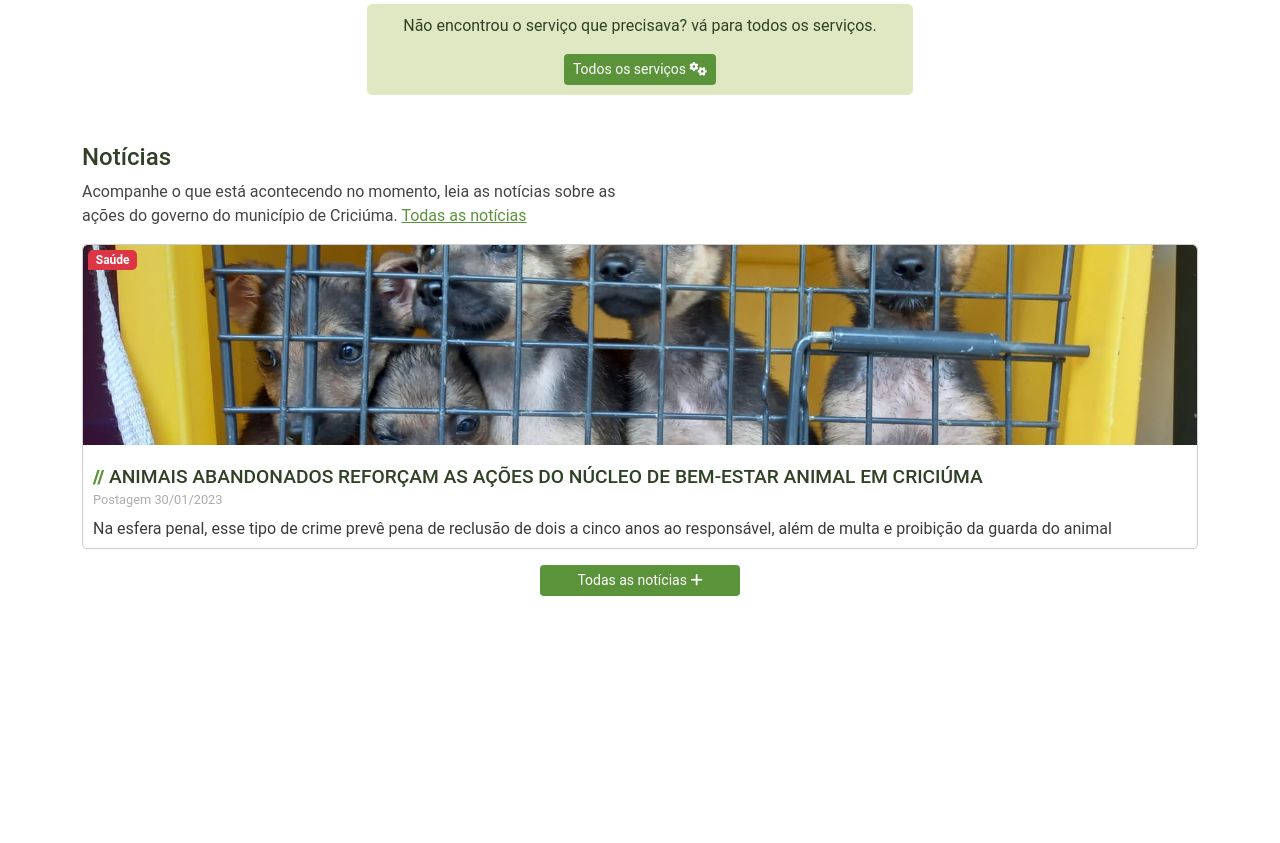
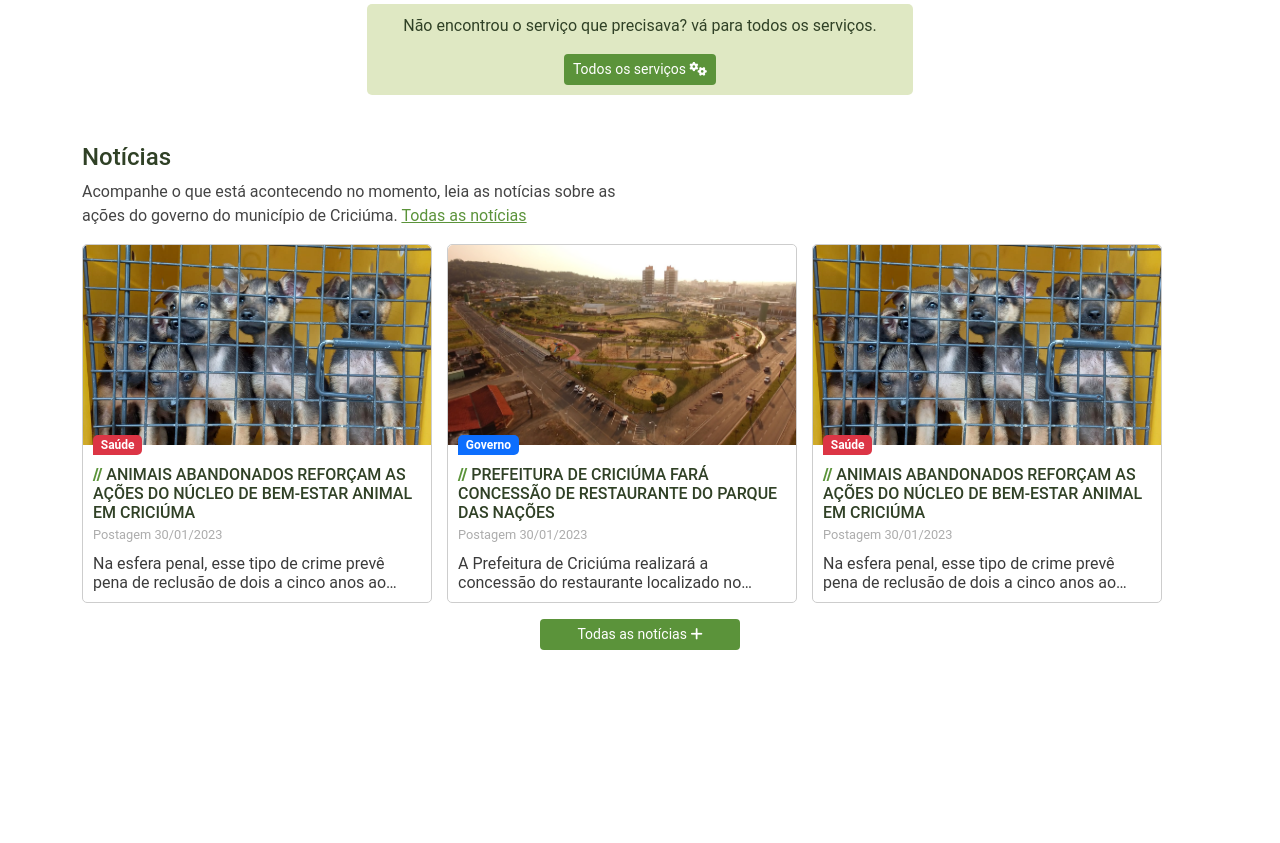
Before and after one commit to EricDagostim/site, a PHP site: page / in a window 1280 px wide. Shown: the part 1034-1877 px from the top of the page. Before the commit the page ends 1630 px from the top, so only its background shows below. Run offline with PHP 8.4, Linux system fonts and the light colour scheme.

Commit message:
Notícias index listadas

```diff
--- a/index.html
+++ b/index.html
@@ -408,19 +408,55 @@
 
 
                     <div class="row mt-3">
+                        <div class="col-12 scroll-news">
 
-                        <div class="col-12">
-                                <div class="box-news">
-                                    <div class="tag-new bg-danger text-white badge">Saúde</div>
+                                <a href="#" class="box-news">
                                     <img src="img/news-fundo.jpeg" alt="Imagem Notícia">
 
                                     <div class="content-news">
+                                        <div class="tag-new bg-danger text-white badge">Saúde</div>
                                         <h1><span>//</span> ANIMAIS ABANDONADOS REFORÇAM AS AÇÕES DO NÚCLEO DE BEM-ESTAR ANIMAL EM CRICIÚMA</h1>
                                         <p>Postagem 30/01/2023</p>
 
                                         <h5 class="pb-0">Na esfera penal, esse tipo de crime prevê pena de reclusão de dois a cinco anos ao responsável, além de multa e proibição da guarda do animal</h5>
                                     </div>
-                                </div>
+                                </a>
+
+                                <a href="#" class="box-news">
+                                    <img src="img/imagem-noticia.jpeg" alt="Imagem Notícia">
+
+                                    <div class="content-news">
+                                        <div class="tag-new bg-primary text-white badge">Governo</div>
+                                        <h1><span>//</span>  PREFEITURA DE CRICIÚMA FARÁ CONCESSÃO DE RESTAURANTE DO PARQUE DAS NAÇÕES</h1>
+                                        <p>Postagem 30/01/2023</p>
+
+                                        <h5 class="pb-0">A Prefeitura de Criciúma realizará a concessão do restaurante localizado no Parque das Nações Cincinato Naspolini. O objetivo é permitir a exploração comercial do equipamento público e melhorar o serviço para os frequentadores do parque. As propostas serão aceitas até o dia 14 de março.</h5>
+                                    </div>
+                                </a>
+
+                                <a href="#" class="box-news">
+                                    <img src="img/news-fundo.jpeg" alt="Imagem Notícia">
+
+                                    <div class="content-news">
+                                        <div class="tag-new bg-danger text-white badge">Saúde</div>
+                                        <h1><span>//</span> ANIMAIS ABANDONADOS REFORÇAM AS AÇÕES DO NÚCLEO DE BEM-ESTAR ANIMAL EM CRICIÚMA</h1>
+                                        <p>Postagem 30/01/2023</p>
+
+                                        <h5 class="pb-0">Na esfera penal, esse tipo de crime prevê pena de reclusão de dois a cinco anos ao responsável, além de multa e proibição da guarda do animal</h5>
+                                    </div>
+                                </a>
+
+                                <!-- <a href="#" class="box-news">
+                                    <img src="img/imagem-noticia.jpeg" alt="Imagem Notícia">
+
+                                    <div class="content-news">
+                                        <div class="tag-new bg-primary text-white badge">Governo</div>
+                                        <h1><span>//</span>  PREFEITURA DE CRICIÚMA FARÁ CONCESSÃO DE RESTAURANTE DO PARQUE DAS NAÇÕES</h1>
+                                        <p>Postagem 30/01/2023</p>
+
+                                        <h5 class="pb-0">A Prefeitura de Criciúma realizará a concessão do restaurante localizado no Parque das Nações Cincinato Naspolini. O objetivo é permitir a exploração comercial do equipamento público e melhorar o serviço para os frequentadores do parque. As propostas serão aceitas até o dia 14 de março.</h5>
+                                    </div>
+                                </a> -->
                         </div>
 
                         <!-- <div class="col-6 DIS">
--- a/style.css
+++ b/style.css
@@ -660,18 +660,30 @@ input:focus{
 
 /* notícias */
 
+.scroll-news{
+    display: flex;
+    gap: 15px;
+
+    overflow-x: auto;
+}
+
 .box-news {
     border-radius: 5px;
     border: 1px solid #cdcdcd;
-    height: 100%;
+    min-width: 350px ;
+    width: 350px;
+    text-decoration: none;
 }
 
+.box-news:hover h1{
+    text-decoration: underline;
+}
 
 .box-news .tag-new{
-    position: absolute;
+    position: relative;
     border-radius: 5px 5px 5px 0px;
-    margin-top: 5px;
-    margin-left: 5px;
+    width: fit-content;
+    margin-top: -20px;
 }
 
 .box-news img{
@@ -683,7 +695,7 @@ input:focus{
 
 .box-news .content-news h1{
     color: #304126;
-    font-size: 1.2rem;
+    font-size: 1rem;
     padding: 10px 0px 2px 0px;
     margin: 0;
 }
```
